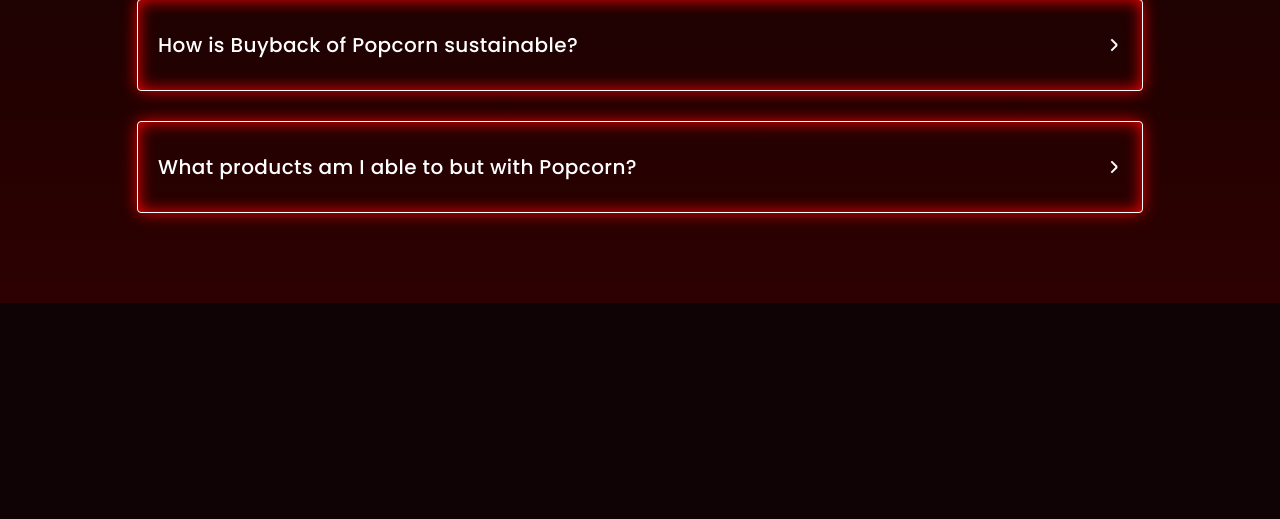
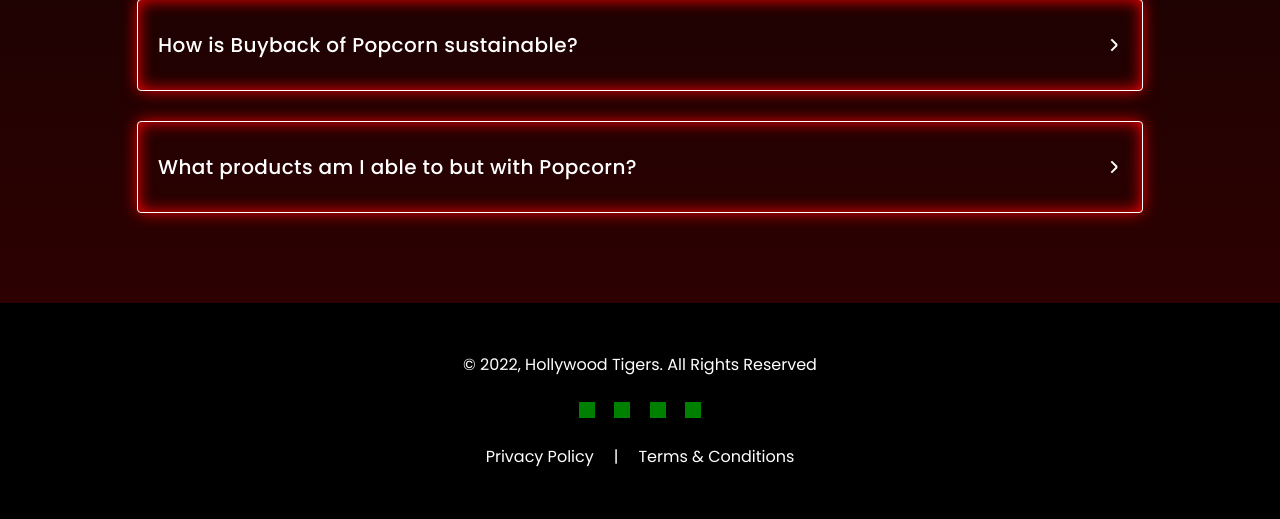
Before and after one commit to sonam69/tigers_front, a PHP site: page / in a window 1280 px wide. Shown: the part 5065-5584 px from the top of the page. Before the commit the page ends 5368 px from the top, so only its background shows below. Run offline with PHP 8.4, Linux system fonts and the light colour scheme; some libraries are stand-ins or nearby versions.

Commit message:
footer initial

```diff
--- a/css/faq.css
+++ b/css/faq.css
@@ -60,6 +60,7 @@
   text-align: left;
   margin-bottom: 0;
   position: relative;
+  cursor: pointer;
 }
 .faq h3 span {
   height: 12px;
--- /dev/null
+++ b/css/footer.css
@@ -0,0 +1,37 @@
+footer {
+  padding: 50px 0;
+  text-align: center;
+  font-size: 16px;
+  font-weight: 400;
+  line-height: 24px;
+  letter-spacing: normal;
+}
+
+footer .container > span {
+  display: block;
+  margin-bottom: 24px;
+}
+
+.footer_social {
+  margin-bottom: 20px;
+}
+
+.footer_social a {
+  display: inline-block;
+  height: 16px;
+  width: 16px;
+  background: green;
+}
+.footer_social a + a {
+  margin-left: 15px;
+}
+
+.footer_links {
+  display: flex;
+  align-items: center;
+  justify-content: center;
+}
+
+.footer_links span {
+  padding: 0 20px;
+}
--- a/css/tokenomics.css
+++ b/css/tokenomics.css
@@ -4,7 +4,7 @@
 }
 
 .tokenomics_wrapper h2 {
-  margin-bottom: 22px;
+  margin-bottom: 28px;
 }
 
 .tokenomics {
--- a/index.php
+++ b/index.php
@@ -28,6 +28,7 @@
     <link rel="stylesheet" href="css/base.css">
     <link rel="stylesheet" href="css/utility.css">
     <link rel="stylesheet" href="css/header.css">
+    <link rel="stylesheet" href="css/footer.css">
     <link rel="stylesheet" href="css/global.css">
     <link rel="stylesheet" href="css/hero.css">
     <link rel="stylesheet" href="css/banner.css">
--- a/partial/footer.php
+++ b/partial/footer.php
@@ -0,0 +1,16 @@
+<footer>
+    <div class="container">
+        <span>© 2022, Hollywood Tigers. All Rights Reserved</span>
+        <div class="footer_social">
+            <a href="" target="blank" class="twitter" title="twitter"></a>
+            <a href="" target="blank" class="instagram" title="instagram"></a>
+            <a href="" target="blank" class="discord" title="discord"></a>
+            <a href="" target="blank" class="token" title="token"></a>
+        </div>
+        <div class="footer_links">
+            <a href="privacy" target="blank" title="privacy policy">Privacy Policy</a>
+            <span>|</span>
+            <a href="privacy" target="blank" title="Terms & Conditions">Terms & Conditions</a>
+        </div>
+    </div>
+</footer>
--- a/partial/header.php
+++ b/partial/header.php
@@ -13,7 +13,7 @@
         </div>
         <div class="header_right">
             <ul class="social">
-                <li><a class="discord"><span>DISCORD</span></a></li>
+                <li><a href="" class="discord" title="discord"><span>DISCORD</span></a></li>
             </ul>
             <div id="burger" onclick="toggle_menu(true)">
                 <span></span>
```
